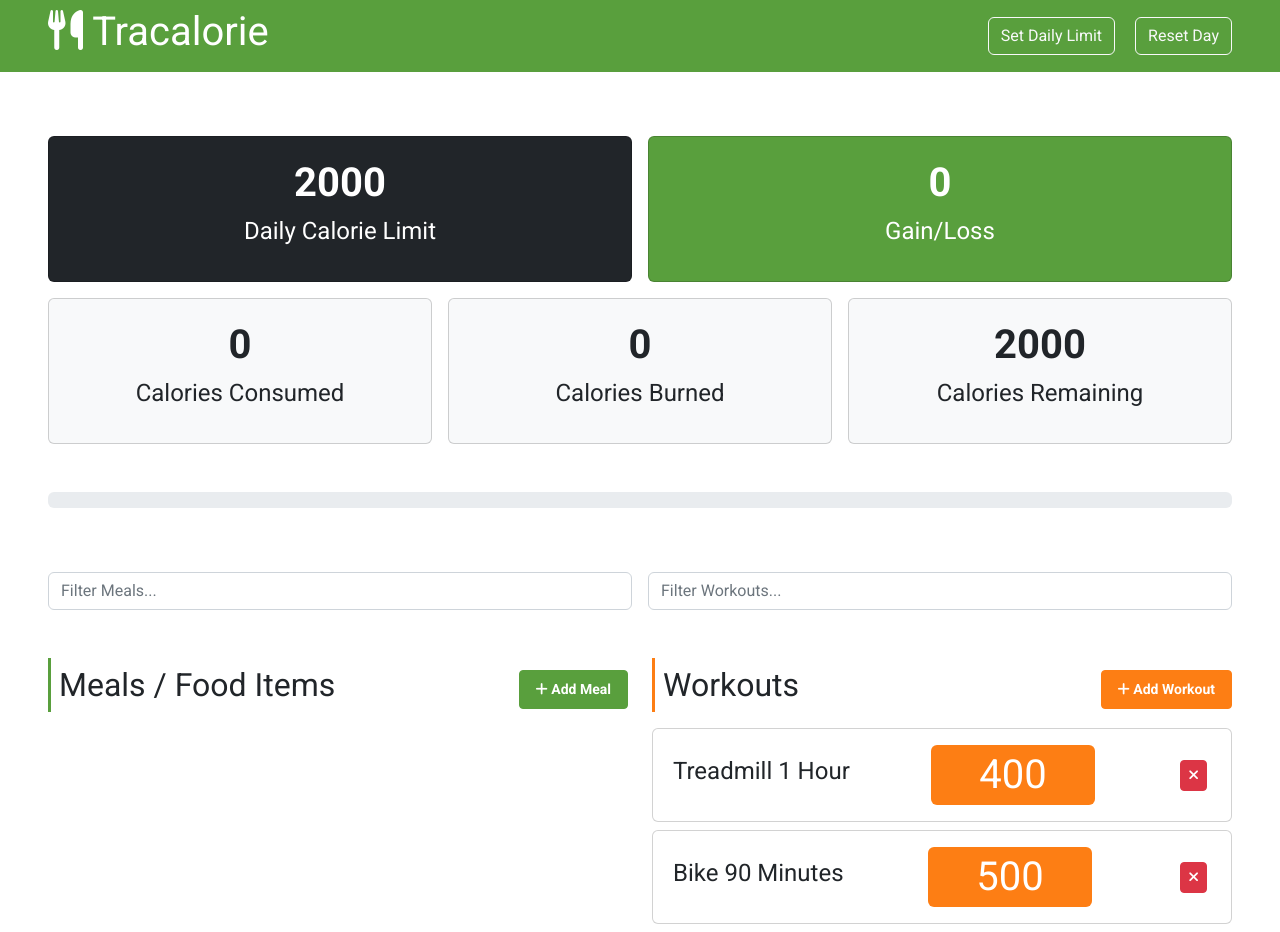
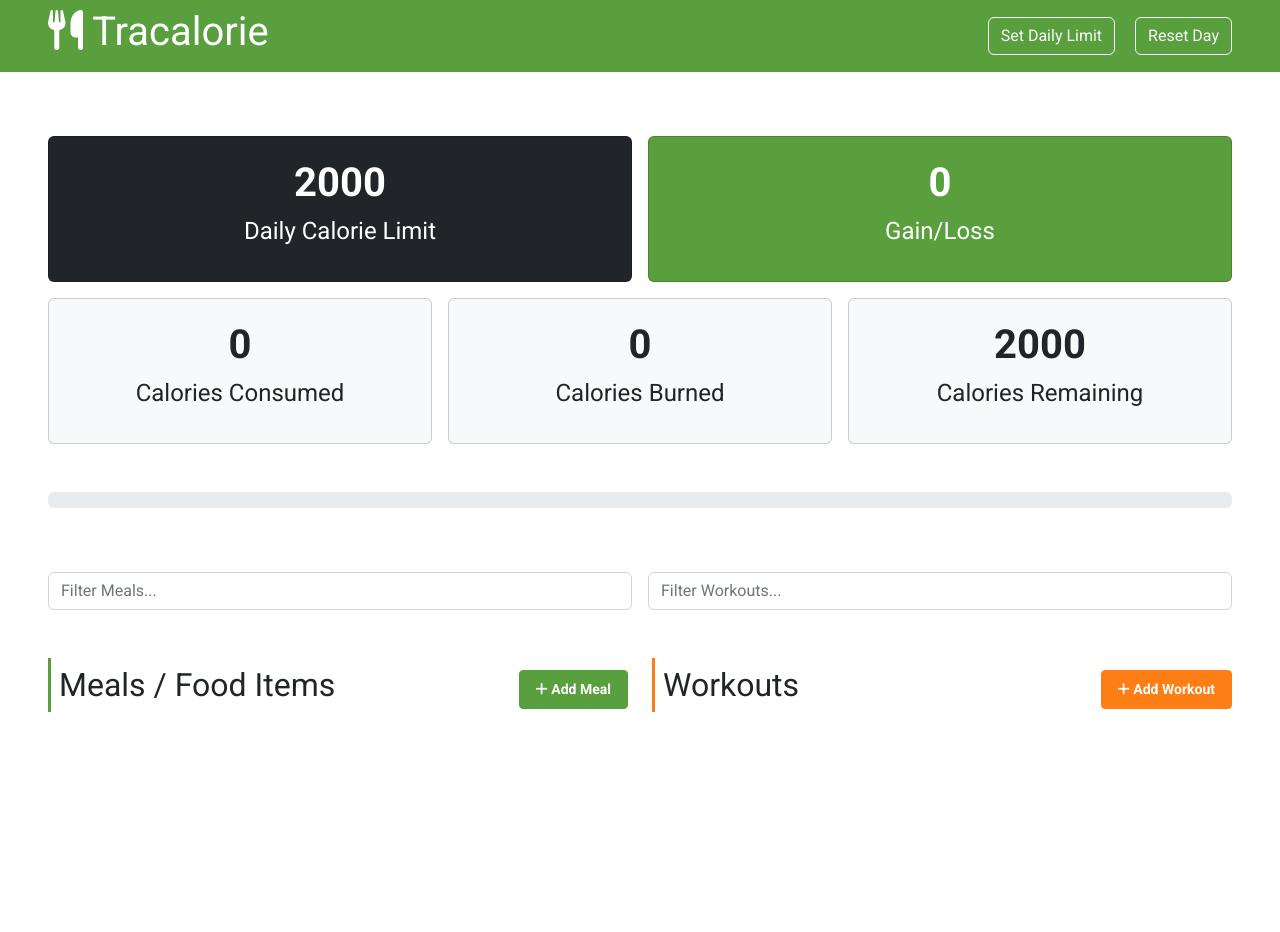
Before and after one commit to kristijanH1998/web-development-exercises, a plain HTML site: page udemy_projects/oop-16-hornung/tracalorie/tracalorie_theme/index.html in a window 1280 px wide. After the commit the page ends 800 px from the top, so only its background shows below. Drawn offline with Linux system fonts and the light colour scheme.

Commit message:
html file hard-coded part removed from workout list

```diff
--- a/udemy_projects/oop-16-hornung/tracalorie/tracalorie_theme/index.html
+++ b/udemy_projects/oop-16-hornung/tracalorie/tracalorie_theme/index.html
@@ -215,38 +215,7 @@
           </div>
 
           <div id="workout-items">
-            <!-- Item 1 -->
-            <div class="card my-2">
-              <div class="card-body">
-                <div class="d-flex align-items-center justify-content-between">
-                  <h4 class="mx-1">Treadmill 1 Hour</h4>
-                  <div
-                    class="fs-1 bg-secondary text-white text-center rounded-2 px-2 px-sm-5"
-                  >
-                    400
-                  </div>
-                  <button class="delete btn btn-danger btn-sm mx-2">
-                    <i class="fa-solid fa-xmark"></i>
-                  </button>
-                </div>
-              </div>
-            </div>
-            <!-- Item 2 -->
-            <div class="card my-2">
-              <div class="card-body">
-                <div class="d-flex align-items-center justify-content-between">
-                  <h4 class="mx-1">Bike 90 Minutes</h4>
-                  <div
-                    class="fs-1 lg bg-secondary text-white text-center rounded-2 px-2 px-sm-5"
-                  >
-                    500
-                  </div>
-                  <button class="delete btn btn-danger btn-sm mx-2">
-                    <i class="fa-solid fa-xmark"></i>
-                  </button>
-                </div>
-              </div>
-            </div>
+
           </div>
         </div>
       </div>
```
